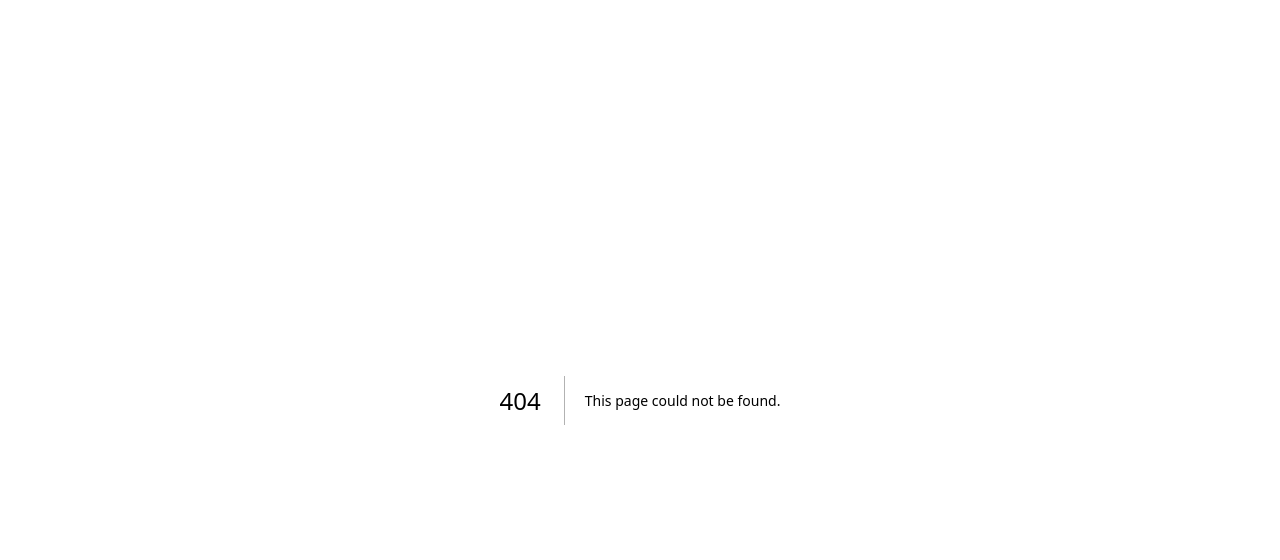
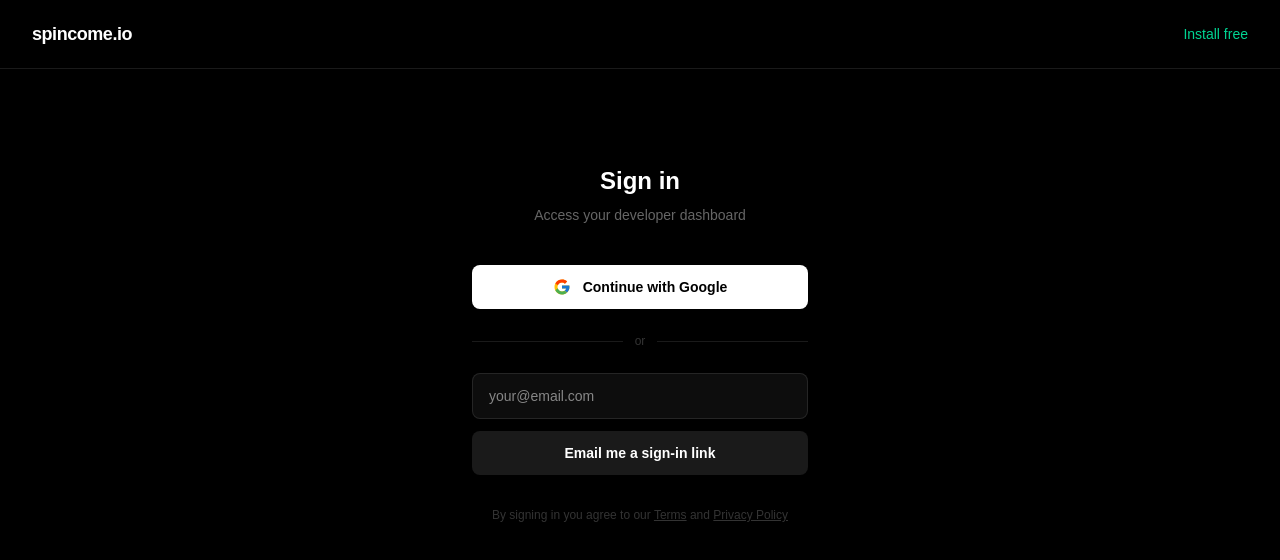
Before and after one commit to brozarti/spincome, a Next.js app in the folder apps/marketplace/: page /login in a window 1280 px wide. Before the commit this address had no page. Shown: the top 560 px of the page. Built offline with nearby package versions, Linux system fonts and the light colour scheme.

Commit message:
Add NextAuth with Google OAuth + email magic link, login page, updated dev dashboard with sign-in option

```diff
--- /dev/null
+++ b/apps/marketplace/app/api/auth/[...nextauth]/route.ts
@@ -0,0 +1,5 @@
+import NextAuth from "next-auth";
+import { authOptions } from "@/lib/next-auth";
+
+const handler = NextAuth(authOptions);
+export { handler as GET, handler as POST };
--- a/apps/marketplace/app/dev/page.tsx
+++ b/apps/marketplace/app/dev/page.tsx
@@ -99,16 +99,31 @@ export default function DevDashboardPage() {
     <main className="min-h-screen bg-black text-white">
       <nav className="flex items-center justify-between px-8 py-5 border-b border-white/10">
         <Link href="/" className="font-bold text-lg tracking-tight">spincome.io</Link>
-        <Link href="/setup" className="text-sm text-emerald-400 hover:text-emerald-300 transition-colors">Install free</Link>
+        <div className="flex items-center gap-6">
+          <Link href="/market" className="text-sm text-white/40 hover:text-white transition-colors">Market</Link>
+          <Link href="/login" className="text-sm text-emerald-400 hover:text-emerald-300 transition-colors">Sign in</Link>
+        </div>
       </nav>
       <div className="max-w-2xl mx-auto px-6 py-16">
         <h1 className="text-2xl font-bold mb-8">Developer dashboard</h1>
 
         {!stats ? (
-          <form onSubmit={lookup} className="flex gap-3">
-            <input
-              type="text"
-              placeholder="dev_..."
+          <div className="space-y-6">
+            <Link
+              href="/login"
+              className="w-full flex items-center justify-center gap-3 bg-white text-black font-semibold py-3 rounded-lg text-sm hover:bg-white/90 transition-colors"
+            >
+              Sign in with Google or email
+            </Link>
+            <div className="flex items-center gap-3">
+              <div className="flex-1 h-px bg-white/10" />
+              <span className="text-white/20 text-xs">or use your developer key</span>
+              <div className="flex-1 h-px bg-white/10" />
+            </div>
+            <form onSubmit={lookup} className="flex gap-3">
+              <input
+                type="text"
+                placeholder="dev_..."
               className="flex-1 bg-white/5 border border-white/10 rounded-lg px-4 py-2.5 text-sm font-mono focus:outline-none focus:border-emerald-500"
               value={key}
               onChange={(e) => setKey(e.target.value)}
@@ -121,6 +136,7 @@ export default function DevDashboardPage() {
               {loading ? "..." : "View"}
             </button>
           </form>
+          </div>
         ) : (
           <div className="space-y-6">
             {/* Earnings */}
--- /dev/null
+++ b/apps/marketplace/app/login/page.tsx
@@ -0,0 +1,82 @@
+"use client";
+
+import { signIn } from "next-auth/react";
+import { useState } from "react";
+import Link from "next/link";
+
+export default function LoginPage() {
+  const [email, setEmail] = useState("");
+  const [sent, setSent] = useState(false);
+
+  return (
+    <main className="min-h-screen bg-black text-white">
+      <nav className="flex items-center justify-between px-8 py-5 border-b border-white/10">
+        <Link href="/" className="font-bold text-lg tracking-tight">spincome.io</Link>
+        <Link href="/setup" className="text-sm text-emerald-400 hover:text-emerald-300 transition-colors">Install free</Link>
+      </nav>
+
+      <div className="max-w-sm mx-auto px-6 py-24">
+        <h1 className="text-2xl font-bold mb-2 text-center">Sign in</h1>
+        <p className="text-white/40 text-sm text-center mb-10">Access your developer dashboard</p>
+
+        {/* Google */}
+        <button
+          onClick={() => signIn("google", { callbackUrl: "/dev" })}
+          className="w-full flex items-center justify-center gap-3 bg-white text-black font-semibold py-3 rounded-lg text-sm hover:bg-white/90 transition-colors mb-3"
+        >
+          <svg width="18" height="18" viewBox="0 0 48 48">
+            <path fill="#FFC107" d="M43.6 20.1H42V20H24v8h11.3C33.9 33.5 29.4 36 24 36c-6.6 0-12-5.4-12-12s5.4-12 12-12c3 0 5.8 1.1 7.9 3l5.7-5.7C33.9 5.6 29.2 4 24 4 12.9 4 4 12.9 4 24s8.9 20 20 20 20-8.9 20-20c0-1.3-.2-2.7-.4-3.9z"/>
+            <path fill="#FF3D00" d="M6.3 14.7l6.6 4.8C14.5 15.3 18.8 12 24 12c3 0 5.8 1.1 7.9 3l5.7-5.7C33.9 5.6 29.2 4 24 4 16.3 4 9.7 8.3 6.3 14.7z"/>
+            <path fill="#4CAF50" d="M24 44c5 0 9.5-1.8 13-4.7l-6-5.1C29.1 35.7 26.7 36 24 36c-5.4 0-9.9-3.5-11.3-8.5l-6.5 5C9.5 39.1 16.2 44 24 44z"/>
+            <path fill="#1976D2" d="M43.6 20.1H42V20H24v8h11.3c-.8 2.2-2.2 4.1-4.1 5.5l6 5.1C36.7 39 44 34 44 24c0-1.3-.2-2.7-.4-3.9z"/>
+          </svg>
+          Continue with Google
+        </button>
+
+        <div className="flex items-center gap-3 my-6">
+          <div className="flex-1 h-px bg-white/10" />
+          <span className="text-white/20 text-xs">or</span>
+          <div className="flex-1 h-px bg-white/10" />
+        </div>
+
+        {/* Email magic link */}
+        {!sent ? (
+          <form
+            onSubmit={(e) => {
+              e.preventDefault();
+              signIn("email", { email, callbackUrl: "/dev", redirect: false });
+              setSent(true);
+            }}
+          >
+            <input
+              type="email"
+              placeholder="your@email.com"
+              className="w-full bg-white/5 border border-white/10 rounded-lg px-4 py-3 text-sm focus:outline-none focus:border-emerald-500 mb-3"
+              value={email}
+              onChange={(e) => setEmail(e.target.value)}
+              required
+            />
+            <button
+              type="submit"
+              className="w-full bg-white/10 hover:bg-white/15 text-white font-semibold py-3 rounded-lg text-sm transition-colors"
+            >
+              Email me a sign-in link
+            </button>
+          </form>
+        ) : (
+          <div className="text-center">
+            <p className="text-emerald-400 text-sm mb-2">Check your email</p>
+            <p className="text-white/40 text-xs">We sent a sign-in link to {email}</p>
+          </div>
+        )}
+
+        <p className="text-white/20 text-xs text-center mt-8">
+          By signing in you agree to our{" "}
+          <Link href="/terms" className="underline hover:text-white/40">Terms</Link>{" "}
+          and{" "}
+          <Link href="/privacy" className="underline hover:text-white/40">Privacy Policy</Link>
+        </p>
+      </div>
+    </main>
+  );
+}
--- /dev/null
+++ b/apps/marketplace/lib/next-auth.ts
@@ -0,0 +1,79 @@
+import { NextAuthOptions } from "next-auth";
+import GoogleProvider from "next-auth/providers/google";
+import EmailProvider from "next-auth/providers/email";
+import { prisma } from "./prisma";
+import { nanoid } from "nanoid";
+
+export const authOptions: NextAuthOptions = {
+  providers: [
+    GoogleProvider({
+      clientId: process.env.GOOGLE_CLIENT_ID ?? "",
+      clientSecret: process.env.GOOGLE_CLIENT_SECRET ?? "",
+    }),
+    EmailProvider({
+      server: process.env.EMAIL_SERVER ?? "",
+      from: process.env.EMAIL_FROM ?? "noreply@spincome.io",
+    }),
+  ],
+  pages: {
+    signIn: "/login",
+  },
+  callbacks: {
+    async signIn({ user }) {
+      if (!user.email) return false;
+
+      // Find or create Developer record
+      const existing = await prisma.developer.findUnique({
+        where: { email: user.email },
+      });
+
+      if (!existing) {
+        const platformKey = process.env.PLATFORM_DEVELOPER_KEY;
+        let referredById: string | null = null;
+
+        if (platformKey) {
+          const platform = await prisma.developer.findUnique({
+            where: { developerKey: platformKey },
+          });
+          if (platform) referredById = platform.id;
+        }
+
+        await prisma.developer.create({
+          data: {
+            email: user.email,
+            developerKey: `dev_${nanoid(32)}`,
+            referralCode: nanoid(10),
+            referredById,
+            name: user.name ?? null,
+            avatarUrl: user.image ?? null,
+          },
+        });
+      } else if (user.name || user.image) {
+        await prisma.developer.update({
+          where: { email: user.email },
+          data: {
+            name: user.name ?? existing.name,
+            avatarUrl: user.image ?? existing.avatarUrl,
+          },
+        });
+      }
+
+      return true;
+    },
+    async session({ session }) {
+      if (session.user?.email) {
+        const dev = await prisma.developer.findUnique({
+          where: { email: session.user.email },
+          select: { id: true, developerKey: true, referralCode: true },
+        });
+        if (dev) {
+          (session as unknown as Record<string, unknown>).developerId = dev.id;
+          (session as unknown as Record<string, unknown>).developerKey = dev.developerKey;
+          (session as unknown as Record<string, unknown>).referralCode = dev.referralCode;
+        }
+      }
+      return session;
+    },
+  },
+  secret: process.env.NEXTAUTH_SECRET,
+};
```
Also changed, not shown: 1 other file (tests, documents, lock files or other folders).
